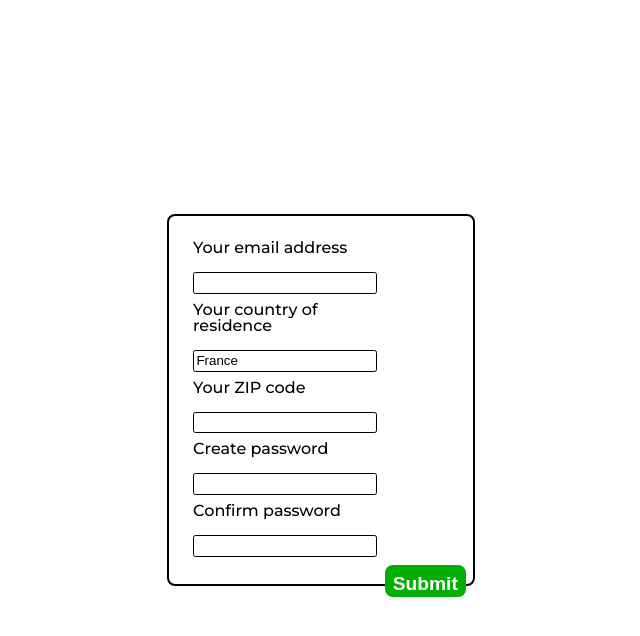
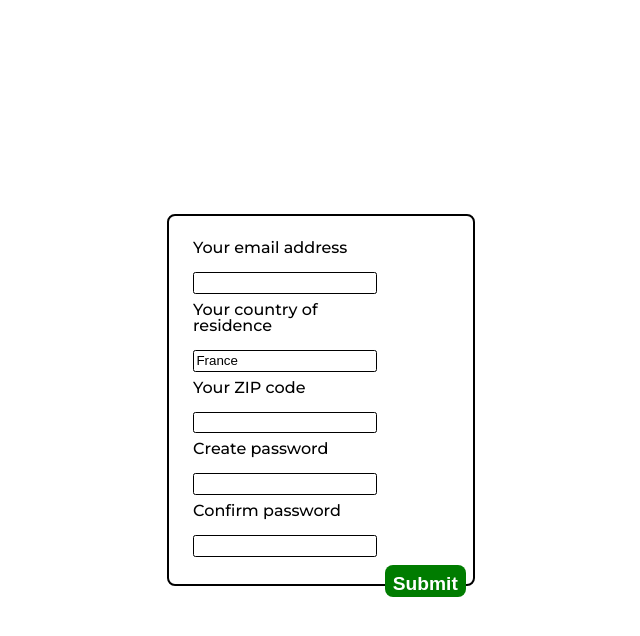
Before and after one commit to BuonicosII/client-side-validation, a website built with webpack: page dist/index.html in a window 1280 px wide. In both pictures the pointer is over the button "Submit Form". Shown: the whole page, without its empty margins (319-959 px from the left). Built offline with nearby package versions, Linux system fonts and the light colour scheme.

Commit message:
Add minor styling changes to button and errorMsg

```diff
--- a/src/style.css
+++ b/src/style.css
@@ -106,6 +106,7 @@ input, select {
     top: 1.8vh;
     color: red;
     font-size: 0.7rem;
+    width: 150%;
 }
 
 .invalid {
@@ -128,3 +129,7 @@ input, select {
     font-weight: 700;
     border-radius: 1vh;
 }
+
+#submitBtn button:hover {
+    background-color: rgb(0, 124, 0);
+}
```
Also changed, not shown: dist/main.js.
